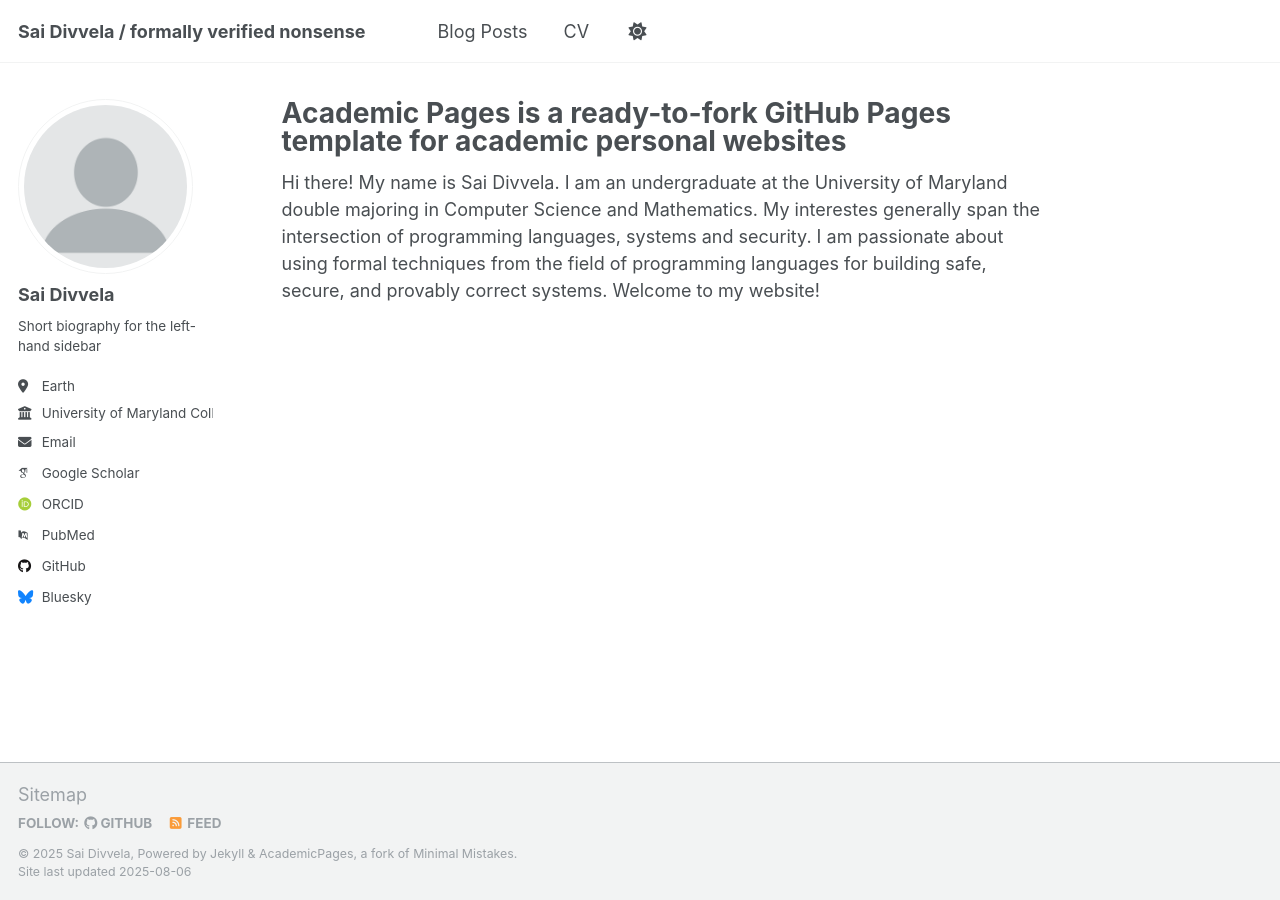
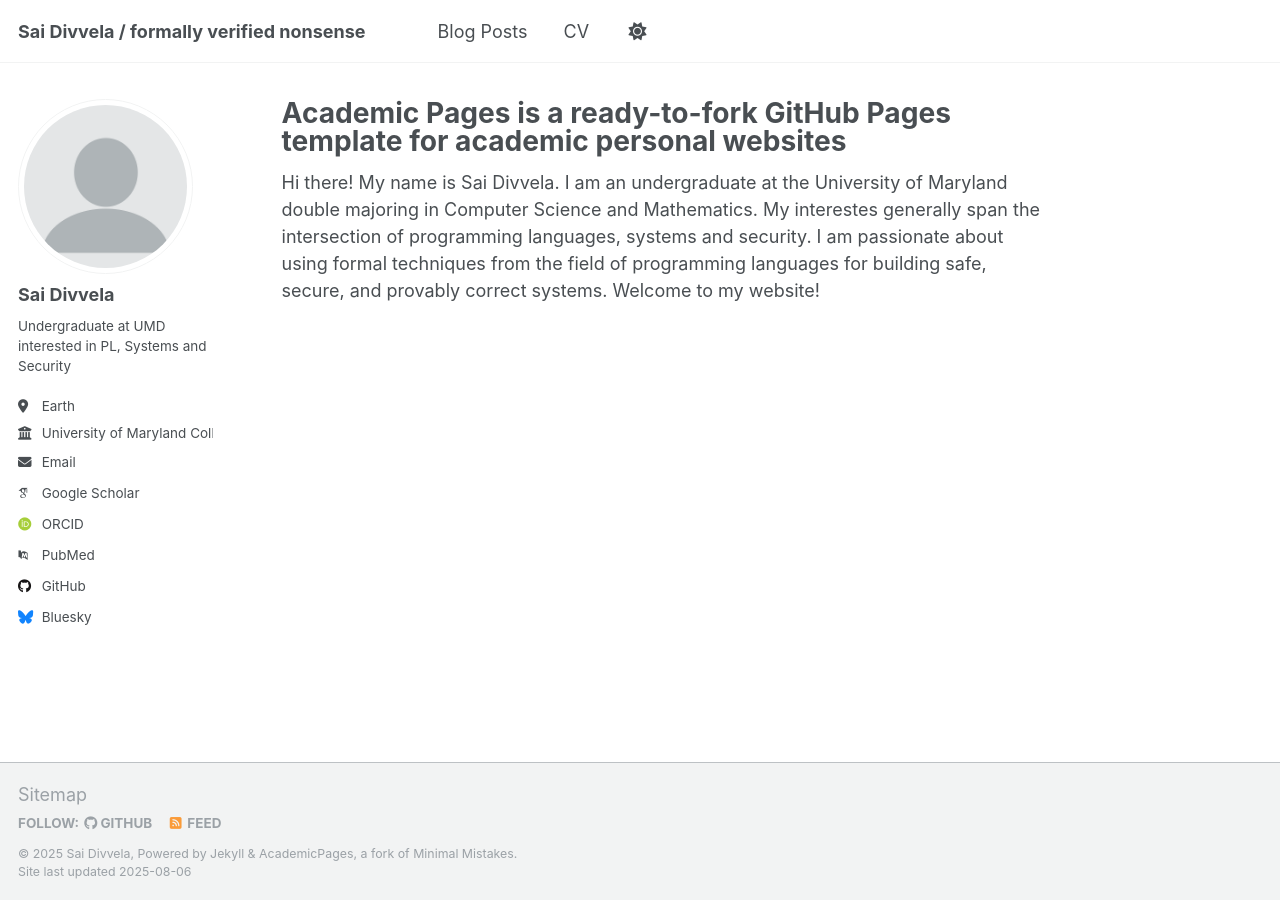
Before and after one commit to TheDeveloper101/thedeveloper101.github.io, a Jekyll site: the page built from _pages/about.md, in a window 1280 px wide. Built offline with Jekyll 4.4.1, drawn with Linux system fonts in a browser that asks for light colours; some web fonts are replaced; a script that is not in the unit is left out.

Commit message:
Update _config.yml

```diff
--- a/_config.yml
+++ b/_config.yml
@@ -25,7 +25,7 @@ author:
   avatar           : "profile.png"
   name             : "Sai Divvela"
   pronouns         : # example: "she/her"
-  bio              : "Short biography for the left-hand sidebar"
+  bio              : "Undergraduate at UMD interested in PL, Systems and Security"
   location         : "Earth"
   employer         : "University of Maryland College Park"
   uri              : # URL
```
